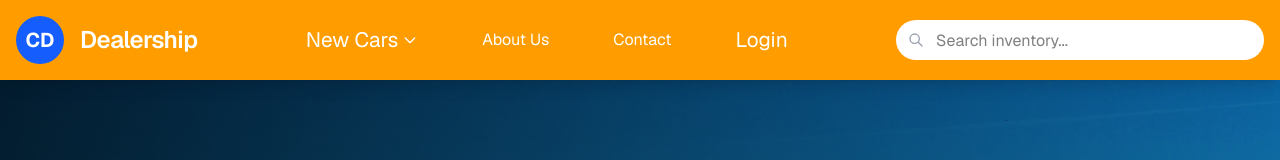
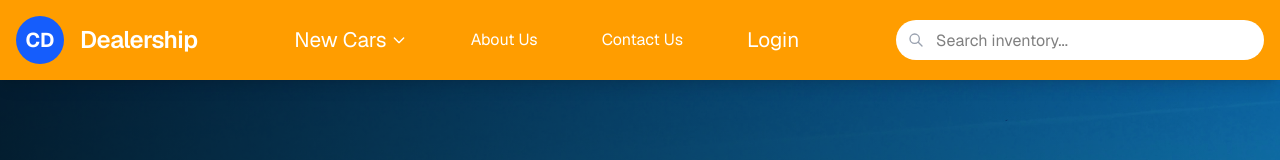
Before and after one commit to comp583group/vroom_front-end, a Next.js app: page / in a window 1280 px wide. Shown: the top 160 px of the page. Built offline with nearby package versions, Linux system fonts and the light colour scheme.

Commit message:
Connect 'contact us' buttons on landing page to new interest form view

```diff
--- a/app/page.tsx
+++ b/app/page.tsx
@@ -94,7 +94,7 @@ export default function Home() {
               </div>
 
               <a href="#" className="hover:text-blue-300">About Us</a>
-              <a href="#" className="hover:text-blue-300">Contact</a>
+              <a href="/interest-form" className="hover:text-blue-300">Contact Us</a>
               {/* Login Button */}
               <button onClick={handleLogin} className="hover:text-blue-300">
                 Login
@@ -219,7 +219,7 @@ export default function Home() {
           <p className="text-xl mb-8 max-w-2xl mx-auto">Experience the thrill of driving your dream car today. Our team is ready to assist you.</p>
           <div className="flex flex-col sm:flex-row justify-center gap-4">
             <a href="#" className="bg-white text-black hover:bg-gray-100 font-semibold py-3 px-8 rounded-full inline-block transition-colors">Schedule Test Drive</a>
-            <a href="#" className="bg-transparent border-2 border-white hover:bg-white/10 text-white font-semibold py-3 px-8 rounded-full inline-block transition-colors">Contact Us</a>
+            <a href="/interest-form" className="bg-transparent border-2 border-white hover:bg-white/10 text-white font-semibold py-3 px-8 rounded-full inline-block transition-colors">Contact Us</a>
           </div>
         </div>
       </section>
```
